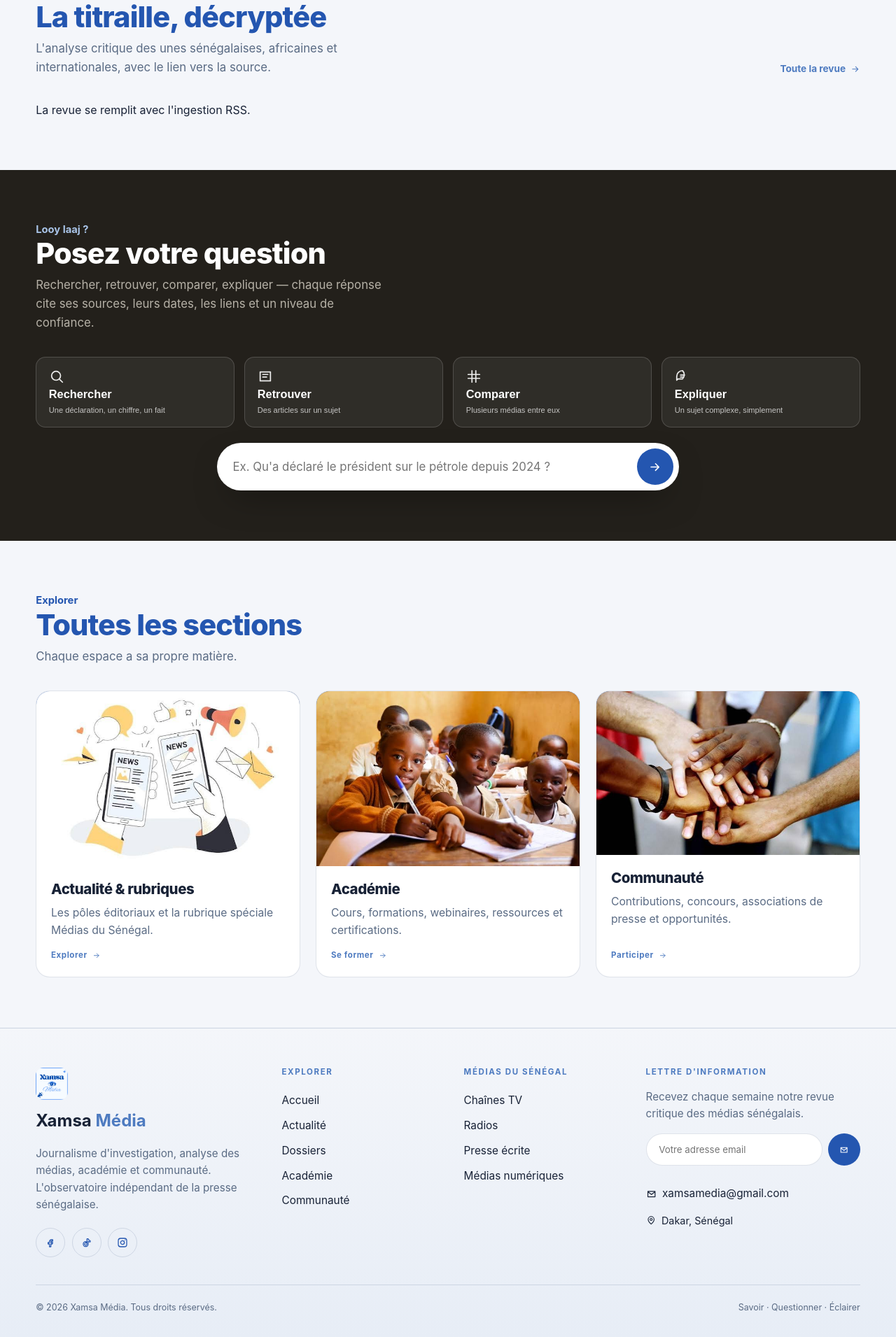
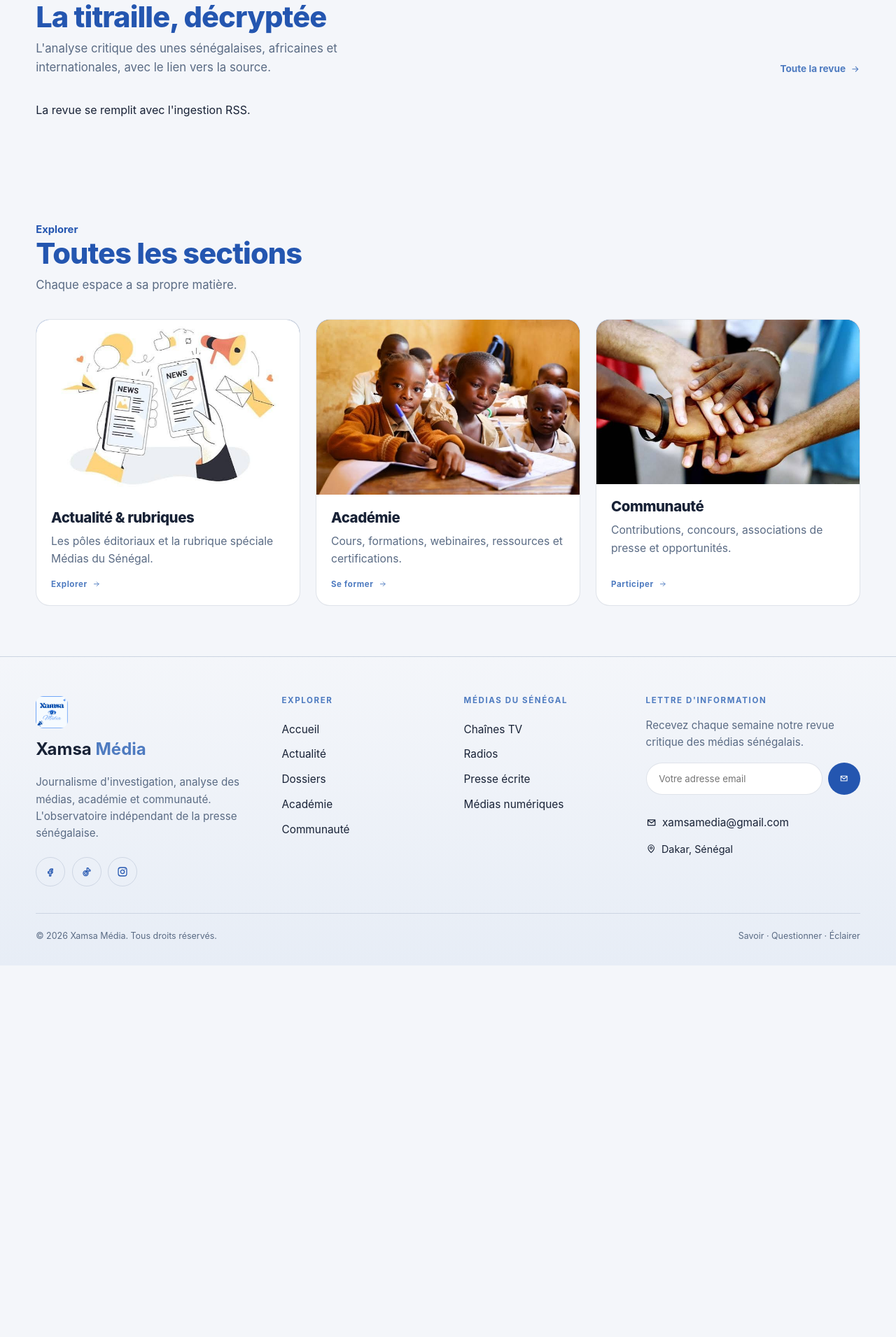
Before and after one commit to awa-gueye/xamsa-media, a Django app: page / in a window 1280 px wide. Shown: the part 1097-3008 px from the top of the page at 70% size. After the commit the page ends 2477 px from the top, so only its background shows below. Run offline with Django 5.2, Linux system fonts and the light colour scheme; data that the repository does not hold is empty.

Commit message:
Accueil: retrait de la section teaser Looy laaj (Posez votre question)

```diff
--- a/templates/home.html
+++ b/templates/home.html
@@ -157,29 +157,6 @@
 </div></section>
 {% endif %}
 
-<section class="block dark" id="looylaaj"><div class="wrap">
-  <div class="sec-head reveal"><div><span class="eyebrow">Looy laaj ?</span><h2>Posez votre question</h2>
-    <p class="lead">Rechercher, retrouver, comparer, expliquer — chaque réponse cite ses sources, leurs dates, les liens et un niveau de confiance.</p></div></div>
-  <div class="looy-modes reveal">
-    <button type="button" class="looy-mode" data-q="Qu'a déclaré le président sur le pétrole depuis 2024 ?">
-      <svg class="icon" viewBox="0 0 24 24"><circle cx="11" cy="11" r="7"/><path d="m21 21-4.3-4.3"/></svg>
-      <b>Rechercher</b><small>Une déclaration, un chiffre, un fait</small></button>
-    <button type="button" class="looy-mode" data-q="Trouve-moi les articles parlant de l'érosion à Saint-Louis depuis 2015.">
-      <svg class="icon" viewBox="0 0 24 24"><path d="M4 5h16v14H4zM8 9h8M8 13h6"/></svg>
-      <b>Retrouver</b><small>Des articles sur un sujet</small></button>
-    <button type="button" class="looy-mode" data-q="Compare la couverture de cette affaire par 5 médias.">
-      <svg class="icon" viewBox="0 0 24 24"><path d="M9 3v18M15 3v18M3 9h18M3 15h18"/></svg>
-      <b>Comparer</b><small>Plusieurs médias entre eux</small></button>
-    <button type="button" class="looy-mode" data-q="Explique-moi le nouveau budget du Sénégal comme si j'avais 15 ans.">
-      <svg class="icon" viewBox="0 0 24 24"><path d="M12 3a9 9 0 0 0-9 9v6l2-2h7a9 9 0 0 0 0-13Z"/><path d="M9 10h6M9 13h4"/></svg>
-      <b>Expliquer</b><small>Un sujet complexe, simplement</small></button>
-  </div>
-  <form class="hero-search looy-search reveal" action="{% url 'recherche' %}" method="get">
-    <input type="search" name="q" id="looyInput" placeholder="Ex. Qu'a déclaré le président sur le pétrole depuis 2024 ?" autocomplete="off">
-    <button type="submit" aria-label="Interroger Looy laaj"><svg class="icon" viewBox="0 0 24 24"><path d="M5 12h14M13 6l6 6-6 6"/></svg></button>
-  </form>
-</div></section>
-
 {% if publications %}
 <section class="block"><div class="wrap">
   <div class="sec-head reveal"><div><span class="eyebrow">La communauté publie</span><h2>Dernières contributions</h2>
@@ -217,15 +194,4 @@
     </div>
   </div>
 </section>
-
-<script>
-  (function(){
-    var input=document.getElementById('looyInput');
-    document.querySelectorAll('.looy-mode').forEach(function(b){
-      b.addEventListener('click',function(){
-        if(input){ input.value=b.getAttribute('data-q'); input.focus(); }
-      });
-    });
-  })();
-</script>
 {% endblock %}
```
